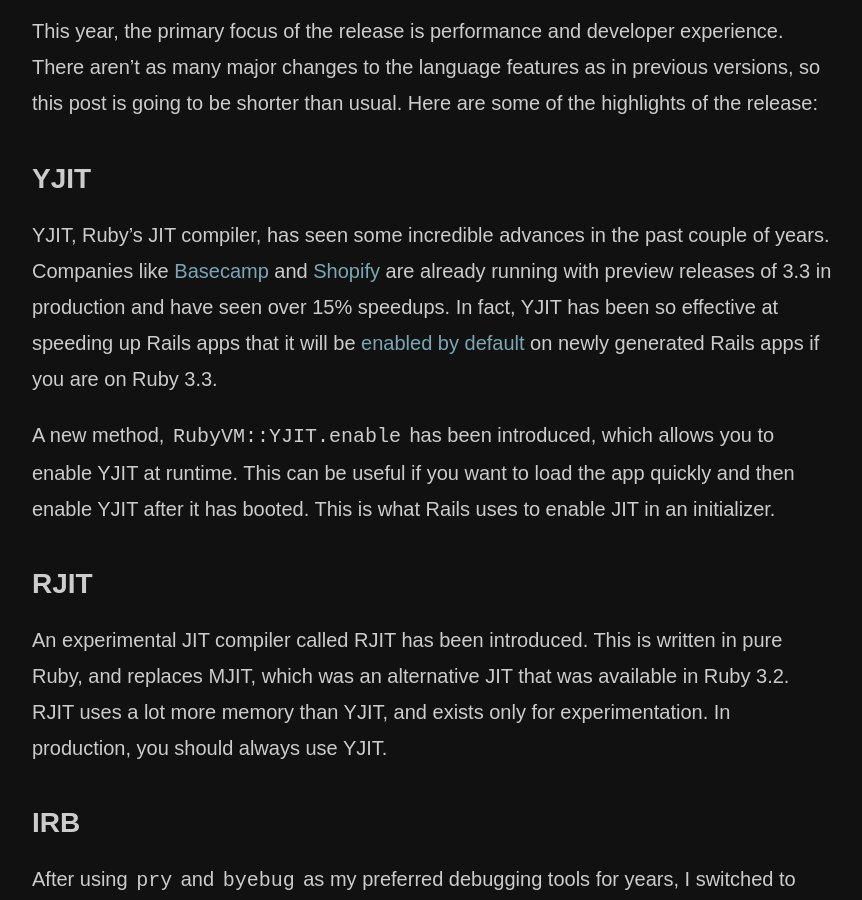
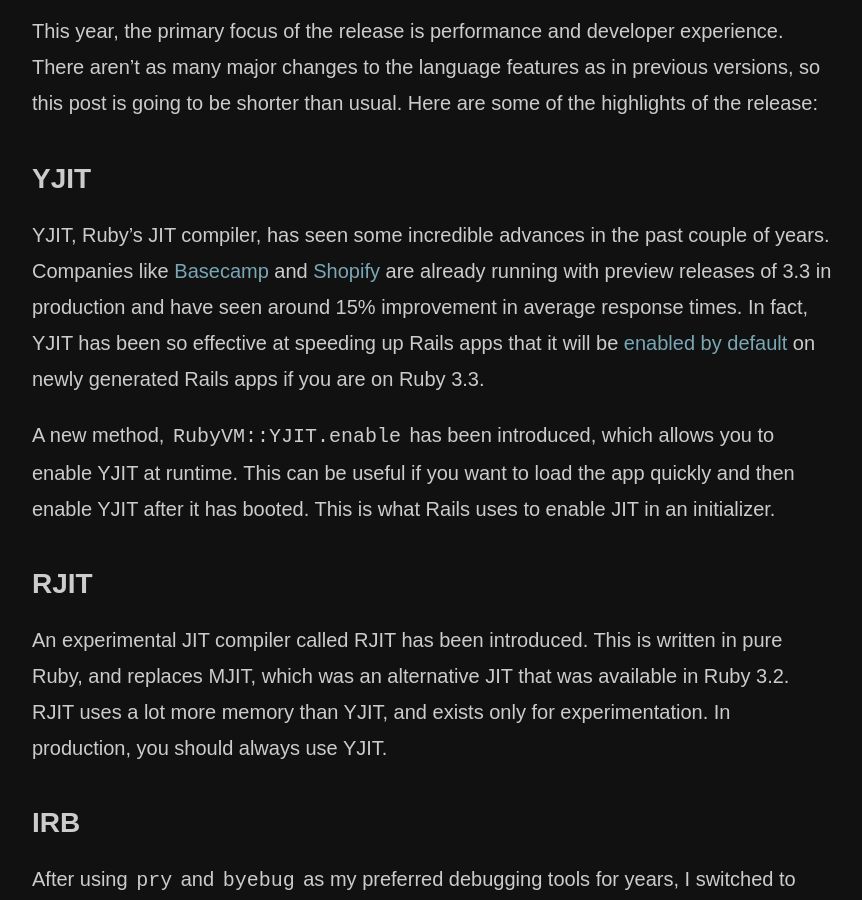
Before and after one commit to nithinbekal/nithinbekal.github.io, a Jekyll site: the page built from _posts/2023-12-17-ruby-3-3.md, in a window 1280 px wide and 900 px high, scrolled down 363 px. Shown: the whole window, without its empty margins (208-1070 px from the left). Built offline with Jekyll 4.4.1, drawn with Linux system fonts in a browser that asks for light colours; comment, search, counter and statistics services are not loaded.

Commit message:
Clarify YJIT perf numbers

```diff
--- a/_posts/2023-12-17-ruby-3-3.md
+++ b/_posts/2023-12-17-ruby-3-3.md
@@ -32,7 +32,8 @@
 [Shopify](https://railsatscale.com/2023-09-18-ruby-3-3-s-yjit-runs-shopify-s-production-code-15-faster/)
 are already running
 with preview releases of 3.3 in production
-and have seen over 15% speedups.
+and have seen around 15% improvement
+in average response times.
 In fact,
 YJIT has been so effective
 at speeding up Rails apps
```
